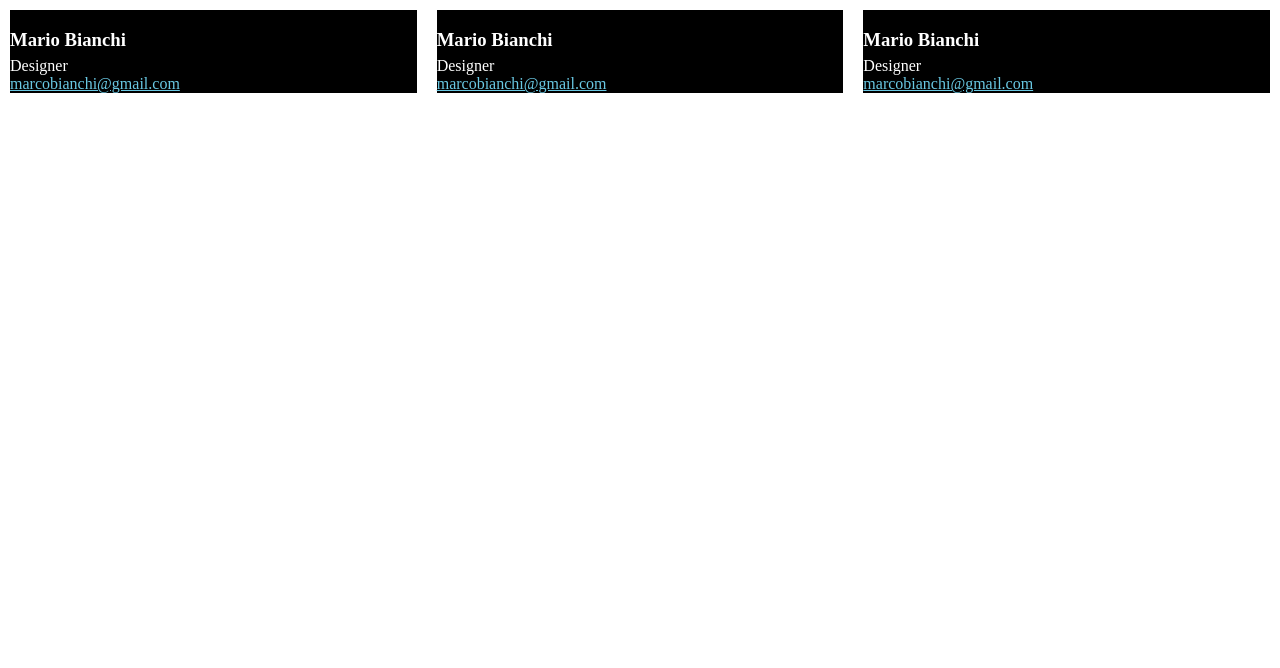
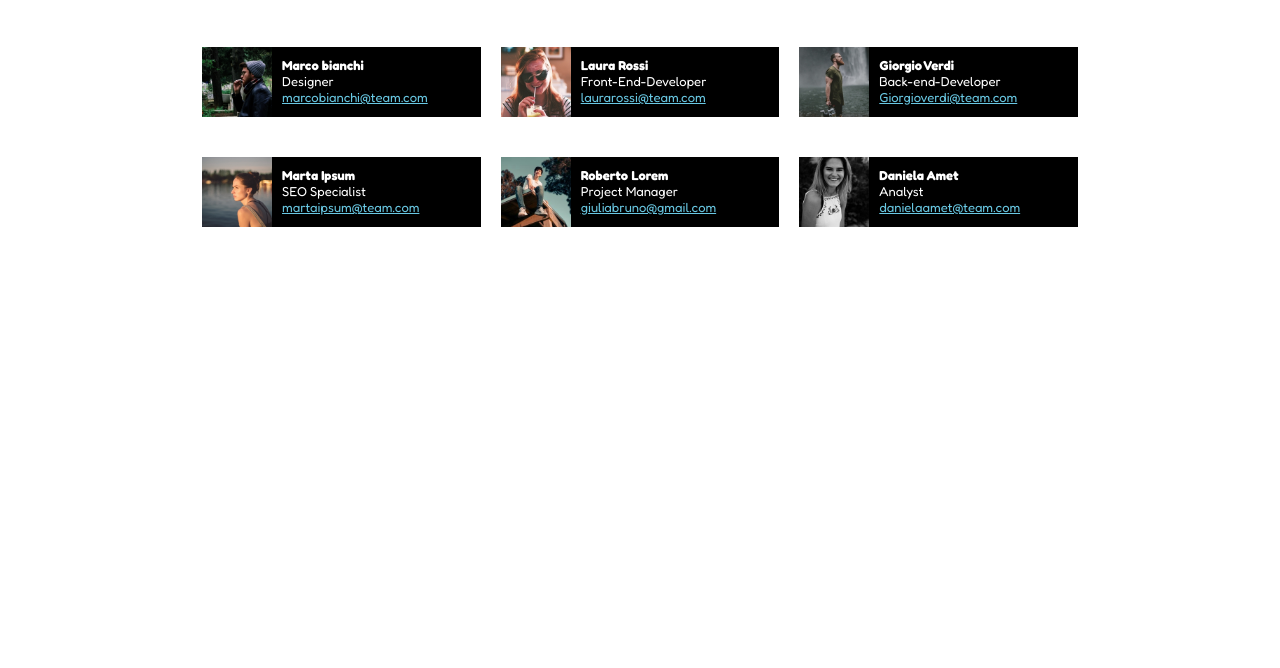
Before and after one commit to giuliabruno05/html-css-float-cards, a plain HTML site: page index.html in a window 1280 px wide. Shown: the part 132-800 px from the top of the page. Drawn offline with Linux system fonts and the light colour scheme.

Commit message:
float-cards

```diff
--- a/css/style.css
+++ b/css/style.css
@@ -1,44 +1,71 @@
 /* regole generali */
 
-body{
+*{
     margin: 0;
     box-sizing: border-box;
+    padding: 0;
+    font-family: 'Fredoka', sans-serif;
+}
+
+
+#container{
+    margin: auto;
+    width: 70%;
 }
 
 /* header*/
 
+
+header{
+    text-align: center;
+    margin-top: 20px;
+    margin-bottom: 30px;
+}
 h1{
     color:rgba(229,49,112,255);
-    text-align: center;
+
+
+    margin-bottom: 30px;
 }
 
-p{
-    text-align: center;
-}
+
 
 /*main*/
 
-
-.row{
-
-
+.row::after{
+    content: "";
+    display: table;
+    clear: both;
 }
 
-h3{
-    height: 10px;
-
-
-}
 .cards{
     background-color: black;
     color:white;
     width: calc(100%/3 - 20px);
-    float: right;
+    float:left;
     margin: 10px;
+    margin-top: 20px;
+    margin-bottom: 20px;
+    font-size: 13px;
+
+
 
 }
 
 a{
     color: rgba(105,200,227,255);
 
+
 }
+
+img{
+    float:left;
+    height: 70px;
+    margin-right: 10px;
+
+
+}
+
+.text{
+    padding: 10px;
+}
--- a/index.html
+++ b/index.html
@@ -6,11 +6,15 @@
     <meta name="viewport" content="width=device-width, initial-scale=1.0">
     <title>Document</title>
     <link rel="stylesheet" href="css/style.css">
+    <link rel="preconnect" href="https://fonts.googleapis.com">
+    <link rel="preconnect" href="https://fonts.gstatic.com" crossorigin>
+    <link href="https://fonts.googleapis.com/css2?family=Fredoka:wght@300;400;500;600;700&display=swap" rel="stylesheet">
 </head>
 <body>
-
+    <div id="container">
 
           <!--intestazione-->
+
         <header>
             <h1>Meet Our Team</h1>
             <p>Lorem ipsum dolor sit amet consectetur adipisicing elit. Tempore rem quo architecto, suscipit inventore ea! Hic at, accusamus velit aut illum dolorem explicabo dicta minus deserunt quaerat deleniti fugiat vel?</p>
@@ -21,37 +25,95 @@
 
         <main>
             <section>
+
+
+
+        <!--blocco contenuto principale-->
                 <div class="row">
                     <div class="cards">
-                    <h3>Mario Bianchi</h3>
+                        <img src="img/male1.png" alt="">
+                        <div class="text">
+                            <h4>Marco bianchi</h4>
                             <span>Designer</span>
                             <br>
-                    <a href="">marcobianchi@gmail.com</a>
+                            <a href="">marcobianchi@team.com</a>
+                        </div>
 
+
+                    </div>
+
+                    <div class="cards">
+                        <img src="img/female1.png" alt="">
+                        <div class="text">
+                            <h4>Laura Rossi</h4>
+                            <span>Front-End-Developer</span>
+                            <br>
+                            <a href="">laurarossi@team.com</a>
+
+
+                        </div>
                     </div>
 
 
                     <div class="cards">
-                    <h3>Mario Bianchi</h3>
-                    <span>Designer</span>
+                        <img src="img/male2.png" alt="">
+                        <div class="text">
+                            <h4>Giorgio Verdi</h4>
+                            <span>Back-end-Developer</span>
                             <br>
-                    <a href="">marcobianchi@gmail.com</a>
+                            <a href="">Giorgioverdi@team.com</a>
+                        </div>
+                    </div>
 
+
+
+                    <div class="cards">
+                        <img src="img/female2.png" alt="">
+                        <div class="text">
+                            <h4>Marta Ipsum</h4>
+                            <span>SEO Specialist</span>
+                            <br>
+                            <a href="">martaipsum@team.com</a>
+                        </div>
                     </div>
 
                     <div class="cards">
-                    <h3>Mario Bianchi</h3>
-                    <span>Designer</span>
+                        <img src="img/male3.png" alt="">
+                        <div class="text">
+                            <h4>Roberto Lorem</h4>
+                            <span>Project Manager</span>
                             <br>
-                    <a href="">marcobianchi@gmail.com</a>
+                            <a href="">giuliabruno@gmail.com</a>
 
                         </div>
 
                     </div>
 
 
+                    <div class="cards">
+                        <img src="img/female3.png" alt="">
+                        <div class="text">
+                            <h4>Daniela Amet</h4>
+                            <span>Analyst</span>
+                            <br>
+                            <a href="">danielaamet@team.com</a>
+
+
+                        </div>
+
+                    </div>
+                </div>
+
+
             </section>
+
+
         </main>
+    </div>
+
+
+
+
 
 </body>
 </html>
```
Lines whose indentation alone changed are shown as unchanged.
